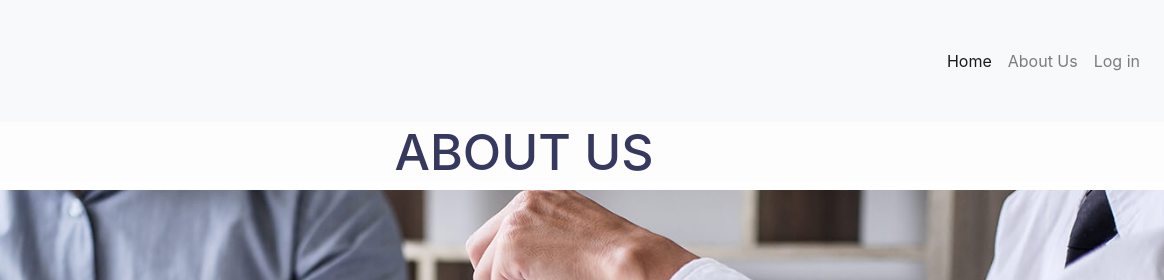
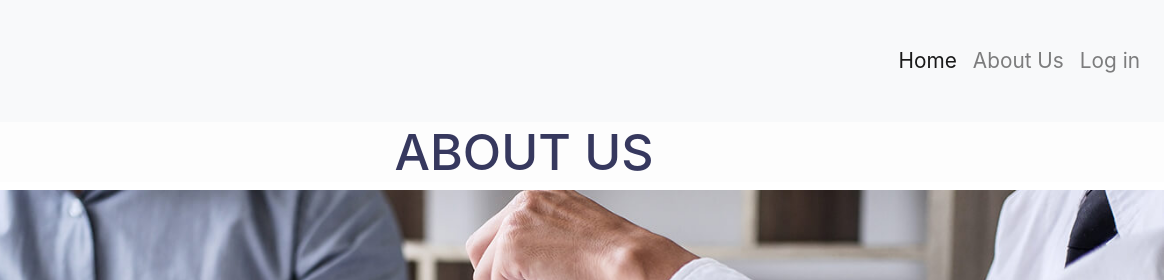
Before and after one commit to catitorres/roomatesAroundTheWorld, a website: page aboutUs/aboutUs.html in a window 1280 px wide. Shown: the top 280 px of the page, 116-1280 px from the left. Drawn offline with nearby package versions, Linux system fonts and the light colour scheme.

Commit message:
modificacion de fuente

```diff
--- a/aboutUs/aboutUs.html
+++ b/aboutUs/aboutUs.html
@@ -29,7 +29,7 @@
 				<span class="navbar-toggler-icon"></span>
 				</button>
 				<div class="collapse navbar-collapse modificandoMenu" id="navbarNav">
-				    <ul class="navbar-nav">
+				    <ul class="navbar-nav" style="font-size: 1.3rem;">
 				        <li class="nav-item active">
 				            <a class="nav-link" href="../index.html">Home <span class="sr-only">(current)</span></a>
 				        </li>
```
Also changed, not shown: callUs/phone.html (+1 -1 lines), contactUs/mail.html (+1 -1 lines), index.html (+1 -1 lines), logIn/logIn.html (+1 -1 lines), register/register.html (+1 -1 lines).
